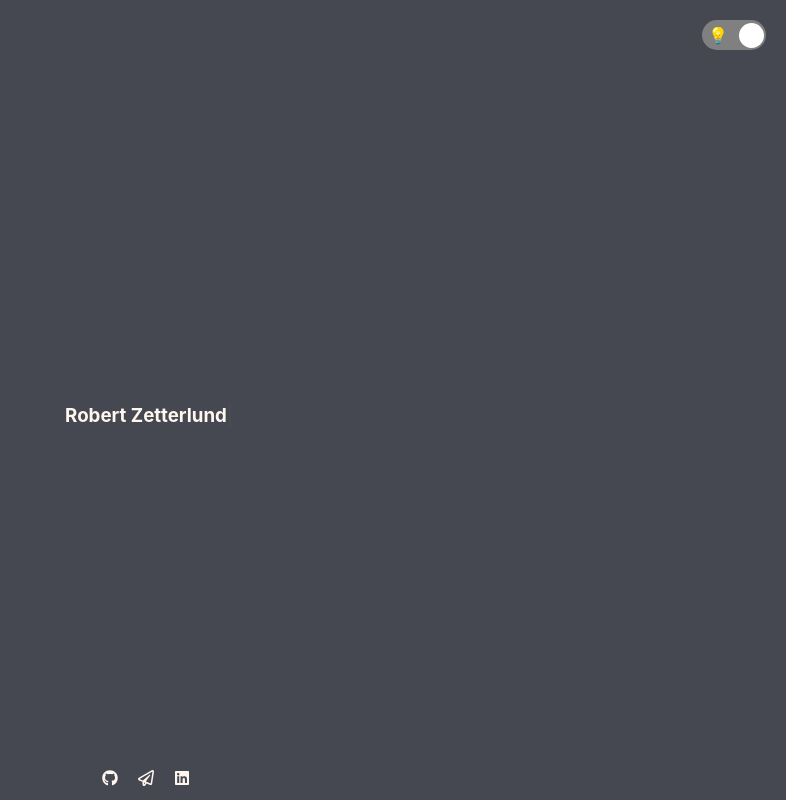
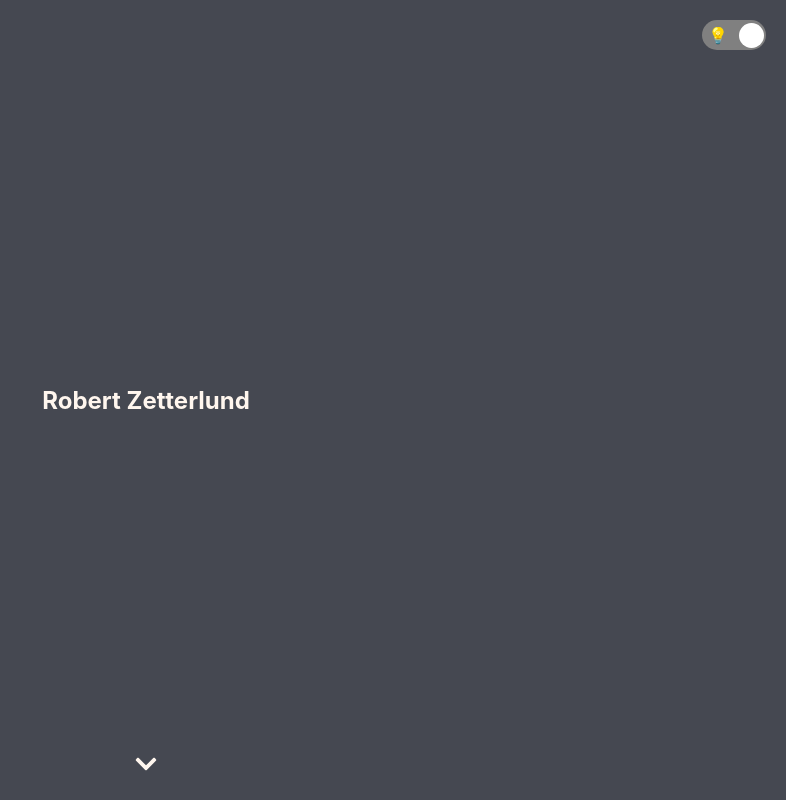
Before and after one commit to RobertZetterlund/robertzetterlund.github.io, a React (Create React App) app: page / in a window 1280 px wide. Shown: the whole page, without its empty margins (494-1280 px from the left). Built offline with nearby package versions, Linux system fonts and the light colour scheme.

Commit message:
add sections meh

```diff
--- /dev/null
+++ b/src/AboutMe.tsx
@@ -0,0 +1,57 @@
+import React from 'react';
+import styled, {keyframes} from 'styled-components'
+
+
+export const AboutMe = () =>  {
+
+  return (
+        <Main>
+          <Name>
+            Robert Zetterlund
+          </Name>
+
+
+
+
+        </Main>
+  );
+}
+
+const blink = keyframes`
+  0% {
+    opacity:0;
+  }
+
+  50% {
+    opacity:1;
+  }
+
+  100% {
+    opacity:1
+  }
+`
+
+const Name = styled.h1`
+  position:relative;
+  transition: color 0.5s ease;
+  color: ${({theme})=> theme.accent};
+  &::after {
+    content:'';
+    position:absolute;
+    top:0;
+    right:-4px;
+    bottom:0;
+    width:2px;
+    height:100%;
+    transition: background-color 0.5s ease;
+    background-color: ${({theme})=> theme.accent};
+    opacity:1;
+    animation: ${blink} 1.5s steps(1) infinite;
+  }
+
+`
+
+const Main = styled.main`
+  display:grid;
+  place-items:center;
+`
--- a/src/App.tsx
+++ b/src/App.tsx
@@ -1,27 +1,29 @@
 import React, { useState } from 'react';
 
-import styled, {keyframes, ThemeProvider} from 'styled-components'
+import styled, { ThemeProvider} from 'styled-components'
 import { lightTheme, darkTheme } from './theme/theme';
 import { ToggleTheme } from './ToggleTheme';
 import { Footer } from './Footer';
+import { AboutMe } from './AboutMe';
+import { Section } from './Section';
+
 
 function App() {
-  const [theme,setTheme] = useState<'light'|'dark'>('dark')
+  const [theme, setTheme] = useState<'light'|'dark'>('dark')
 
   return (
     <ThemeProvider theme={theme==='light' ? lightTheme : darkTheme}>
+      <Header>
+          <ToggleTheme toggleTheme={() => setTheme((old) => old==='light' ? 'dark':'light')} theme={theme}/>
+      </Header>
       <Wrapper>
-        <Header>
-         <ToggleTheme toggleTheme={() => setTheme((old) => old==='light' ? 'dark':'light')} theme={theme}/>
-        </Header>
-
-        <Main>
-          <Name>
-            Robert Zetterlund
-          </Name>
-        </Main>
-
-        <Footer />
+        <Section id='welcome' nextId='work'>
+          <AboutMe />
+        </Section>
+        <Section id='work' nextId='tech'/>
+        <Section id='tech'>
+          <Footer />
+        </Section>
       </Wrapper>
     </ThemeProvider>
   );
@@ -30,50 +32,22 @@ function App() {
 
 
 const Header = styled.header`
-  padding:20px;
+  width:100%;
   display:flex;
   justify-content:flex-end;
   align-items:center;
+  position:absolute;
+  top:0;
+  left:0;
+  z-index:1;
 `
-
-export default App;
-
-const blink = keyframes`
-  to {
-    opacity:0;
-  }
-`
-
-const Name = styled.h3`
-  position:relative;
-  transition: color 0.5s ease;
-  color: ${({theme})=> theme.accent};
-  &::after {
-    content:'';
-    position:absolute;
-    top:0;
-    right:-4px;
-    bottom:0;
-    width:2px;
-    height:100%;
-    transition: background-color 0.5s ease;
-    background-color: ${({theme})=> theme.accent};
-    opacity:1;
-    animation: ${blink} 1s linear infinite;
-  }
-
-`
-
 
 const Wrapper = styled.div`
   transition: background-color 0.5s ease;
   background-color: ${({theme})=> theme.background};
-  display:flex;
-  flex-direction:column;
-  justify-content:space-between;
+  overflow-y:scroll;
+  position:relative;
+  scroll-behavior: smooth;
 `
 
-const Main = styled.main`
-  display:grid;
-  place-items:center;
-`
+export default App;
--- a/src/Footer.tsx
+++ b/src/Footer.tsx
@@ -21,7 +21,7 @@ export const Footer = () => (
 
 
 
-const pliancyCss = css`
+export const pliancyCss = css`
   transition: transform 250ms ease;
 
   &:focus, &:hover {
@@ -29,7 +29,9 @@ const pliancyCss = css`
   }
   svg {
     transition: fill 250ms ease;
-    fill: ${({theme}) => theme.accent}
+    fill: ${({theme}) => theme.accent};
+    height:24px;
+    width:24px;
   }
 `
 
@@ -39,10 +41,11 @@ const FooterLink = styled.a`
 `
 
 const FooterContainer = styled.footer`
-  height:20px;
   padding: 10px 0;
   width:100%;
-  display:flex;
-  gap:20px;
-  justify-content:center;
+  display: flex;
+  gap: 32px;
+  justify-content: center;
+  position: absolute;
+  bottom: 0;
 `
--- /dev/null
+++ b/src/Section.tsx
@@ -0,0 +1,38 @@
+import React, {HtmlHTMLAttributes} from 'react';
+
+import styled from 'styled-components'
+import { FaChevronDown } from 'react-icons/fa'
+import { pliancyCss } from './Footer';
+
+
+export const Section = ({children, nextId, ...props} : HtmlHTMLAttributes<HTMLDivElement> & {nextId?:string}) => (
+    <SectionContainer {...props}>
+        {children}
+        {nextId && <NextSection id={nextId}/>}
+    </SectionContainer>
+)
+
+const NextSection = ({id}:{id:string}) => (
+    <NextAnchor href={`#${id}`}>
+      <FaChevronDown/>
+    </NextAnchor>
+)
+
+const NextAnchor = styled.a`
+    bottom:0;
+    padding:20px;
+    ${pliancyCss}
+    position:absolute;
+    margin-left:auto;
+    margin-right:auto;
+`
+
+const SectionContainer = styled.section`
+    min-height: 100vh;
+    position:relative;
+    display:flex;
+    flex-direction:column;
+    align-items:center;
+    justify-content:center;
+
+`
--- a/src/ToggleTheme.tsx
+++ b/src/ToggleTheme.tsx
@@ -1,9 +1,6 @@
 import React from 'react';
 
 import styled, {css} from 'styled-components'
-
-
-
 
 export const ToggleTheme = ({toggleTheme, theme}: {toggleTheme: () => void, theme:'light'|'dark'})=> {
 
@@ -18,16 +15,13 @@ export const ToggleTheme = ({toggleTheme, theme}: {toggleTheme: () => void, them
         )
 }
 
+const ballLeftCss = css`
+    left:3px
+`
 
-
-
-
-
-const ballLeftCss = css`
-left:3px`
 const ballRightCss = css`
-left:37px`
-
+    left:37px
+`
 
 const Ball = styled.div<{$light:boolean}>`
   width:25px;
@@ -42,8 +36,9 @@ const Ball = styled.div<{$light:boolean}>`
 const Toggle = {
   Container: styled.div`
     position:relative;
+    margin:20px;
     &:hover ${Ball} {
-        box-shadow: 0 0 3px 2px green;
+        box-shadow: 0 0 3px 2px #16C172;
     }
     cursor:pointer;
   `,
@@ -64,5 +59,4 @@ const Toggle = {
     padding: 0 12px;
     align-items:center;
     `
-
 }
```
Also changed, not shown: public/humans.txt (added). Lines whose indentation alone changed are shown as unchanged.
